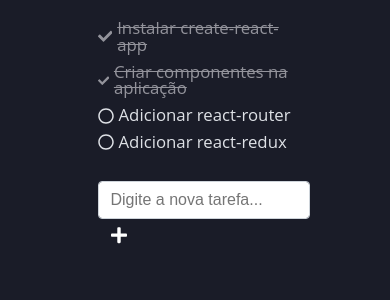
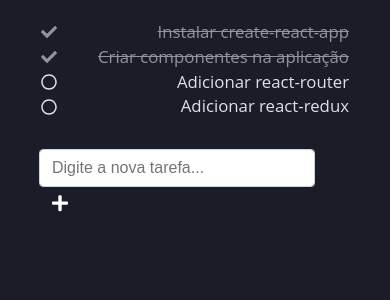
Before and after one commit to pedrogustavo/todo-app-react, a React (Create React App) app: page / in a window 390 px wide. Shown: the top 300 px of the page. Built offline with nearby package versions, Linux system fonts and the light colour scheme.

Commit message:
:lipstick: Atualiza estilos

```diff
--- a/src/assets/style.css
+++ b/src/assets/style.css
@@ -7,8 +7,14 @@
 
 #container {
     margin: auto;
-    max-width: 50%;
+    max-width: 60%;
     padding: 20px;
+}
+
+@media screen and (max-width: 600px) {
+    #container {
+        max-width: 80%;
+    }
 }
 
 #list {
@@ -16,10 +22,16 @@
 }
 
 .list-item {
-    margin-bottom: 10px;
     align-items: center;
     cursor: pointer;
     display: flex;
+    justify-content: space-between;
+    padding: 4px 2px;
+    transition: 0.4s;
+}
+
+.list-item:hover {
+    background-color: #23242d;
 }
 
 .list-item p {
@@ -37,12 +49,26 @@
     margin-right: 5px;
 }
 
-#new-item-box {
+.list-item-content {
     display: flex;
 }
 
+.list-item-remove {
+    background-color: transparent;
+    border: none;
+    cursor: pointer;
+}
+
+.list-item-remove .icon {
+    width: 14px;
+    margin-left: 10px;
+    color: #93939b;
+}
+
+
 #new-item-box input[type="text"] {
     max-width: 80%;
+    width: 100%;
     padding: .375rem .75rem;
     font-size: 1rem;
     font-weight: 400;
@@ -82,16 +108,3 @@
     border-radius: .25rem;
     transition: color .15s ease-in-out,background-color .15s ease-in-out,border-color .15s ease-in-out,box-shadow .15s ease-in-out;
 }
-
-nav {
-    text-align: center;
-}
-
-nav li {
-    display: inline;
-    margin-right: 10px;
-}
-
-nav li a {
-    color: #fff;
-}
```
